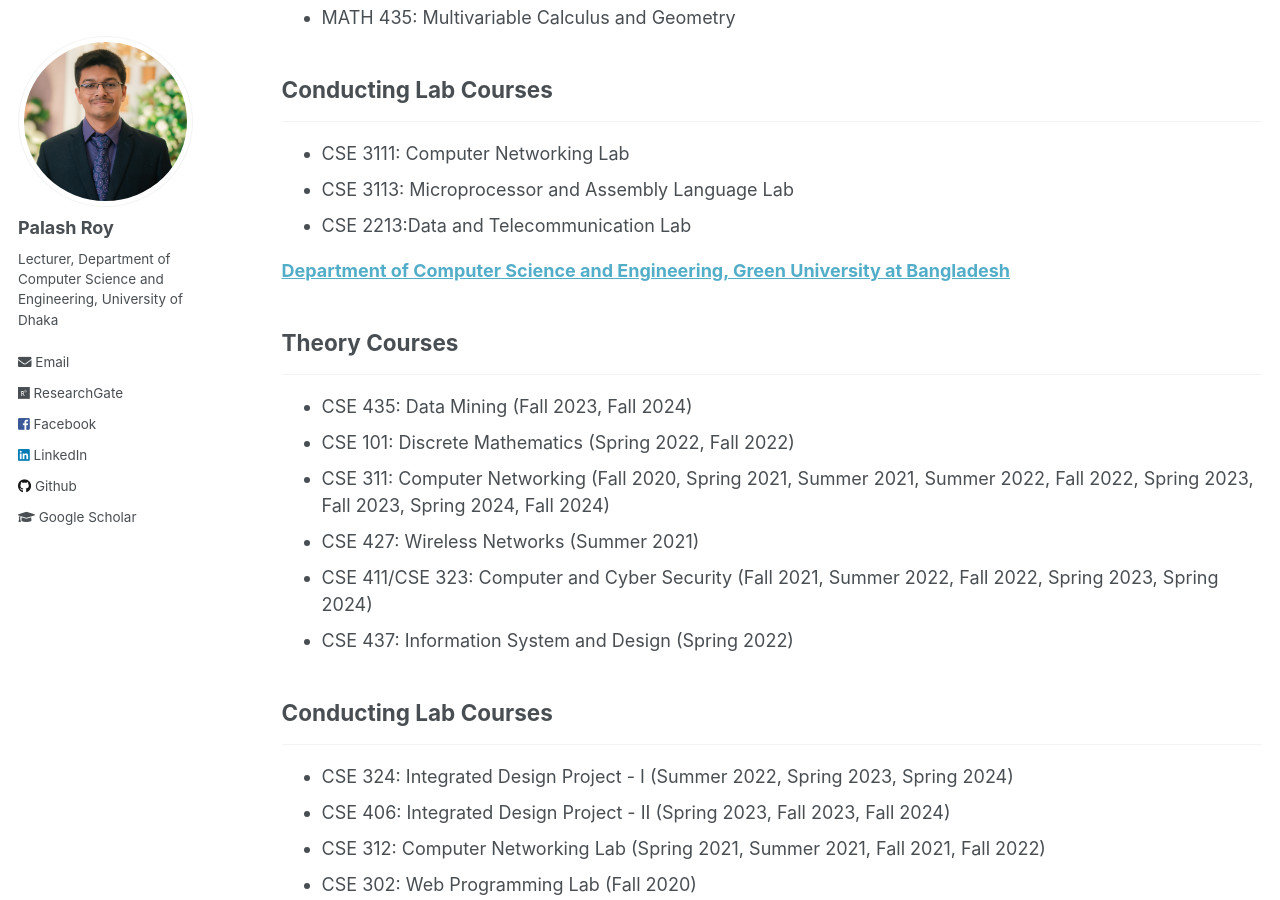
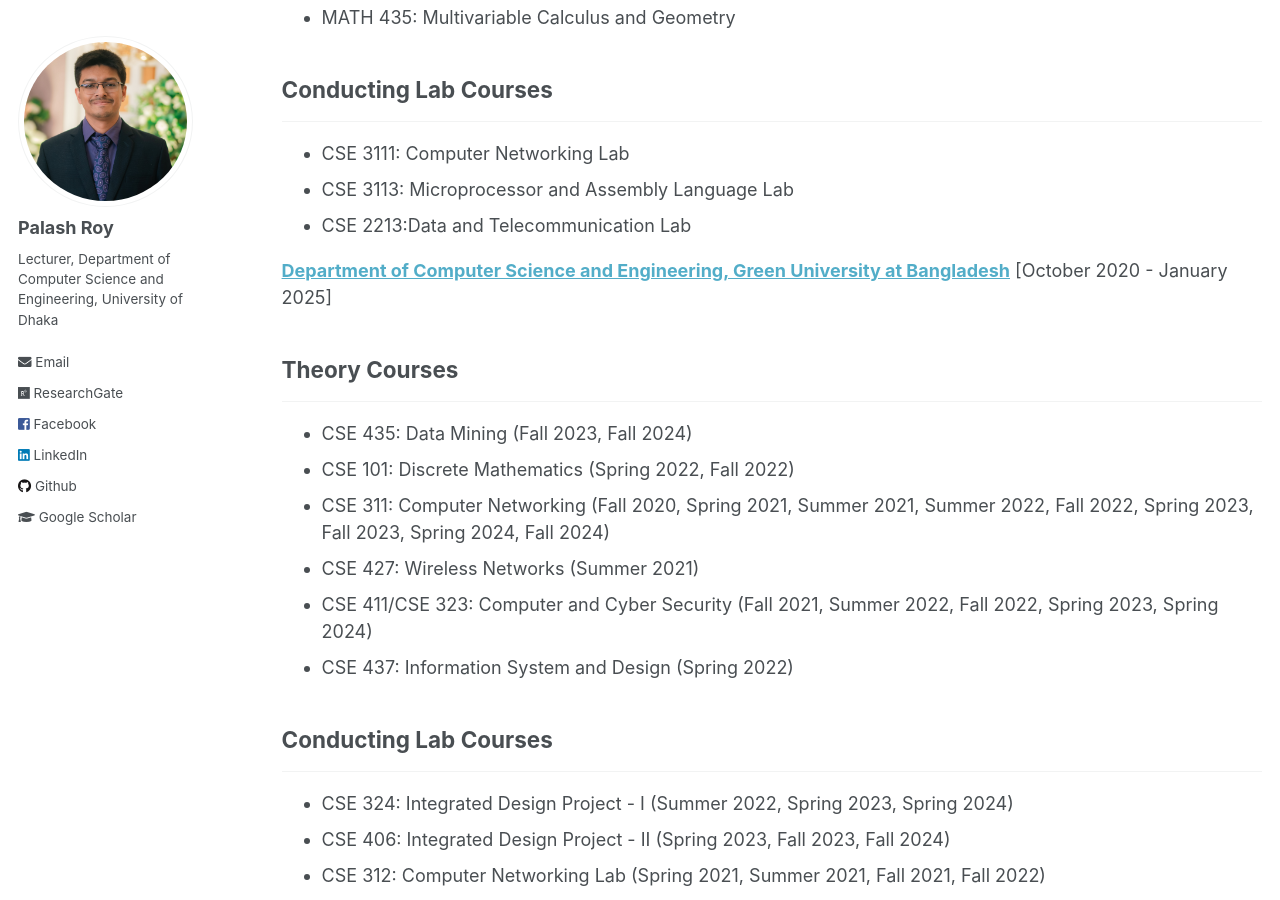
Before and after one commit to PalashRoy975/PalashRoy975.github.io, a Jekyll site: the page built from _pages/teaching.md, in a window 1280 px wide and 900 px high, scrolled down 368 px. Built offline with Jekyll 4.4.1, drawn with Linux system fonts in a browser that asks for light colours.

Commit message:
Update teaching.md

```diff
--- a/_pages/teaching.md
+++ b/_pages/teaching.md
@@ -19,7 +19,7 @@ author_profile: true
 * CSE 2213:Data and Telecommunication Lab
 
 
-[**Department of Computer Science and Engineering, Green University at Bangladesh**](https://cse.green.edu.bd/)
+[**Department of Computer Science and Engineering, Green University at Bangladesh**](https://cse.green.edu.bd/) [October 2020 - January 2025]
 
 ## Theory Courses
 -----------
```
